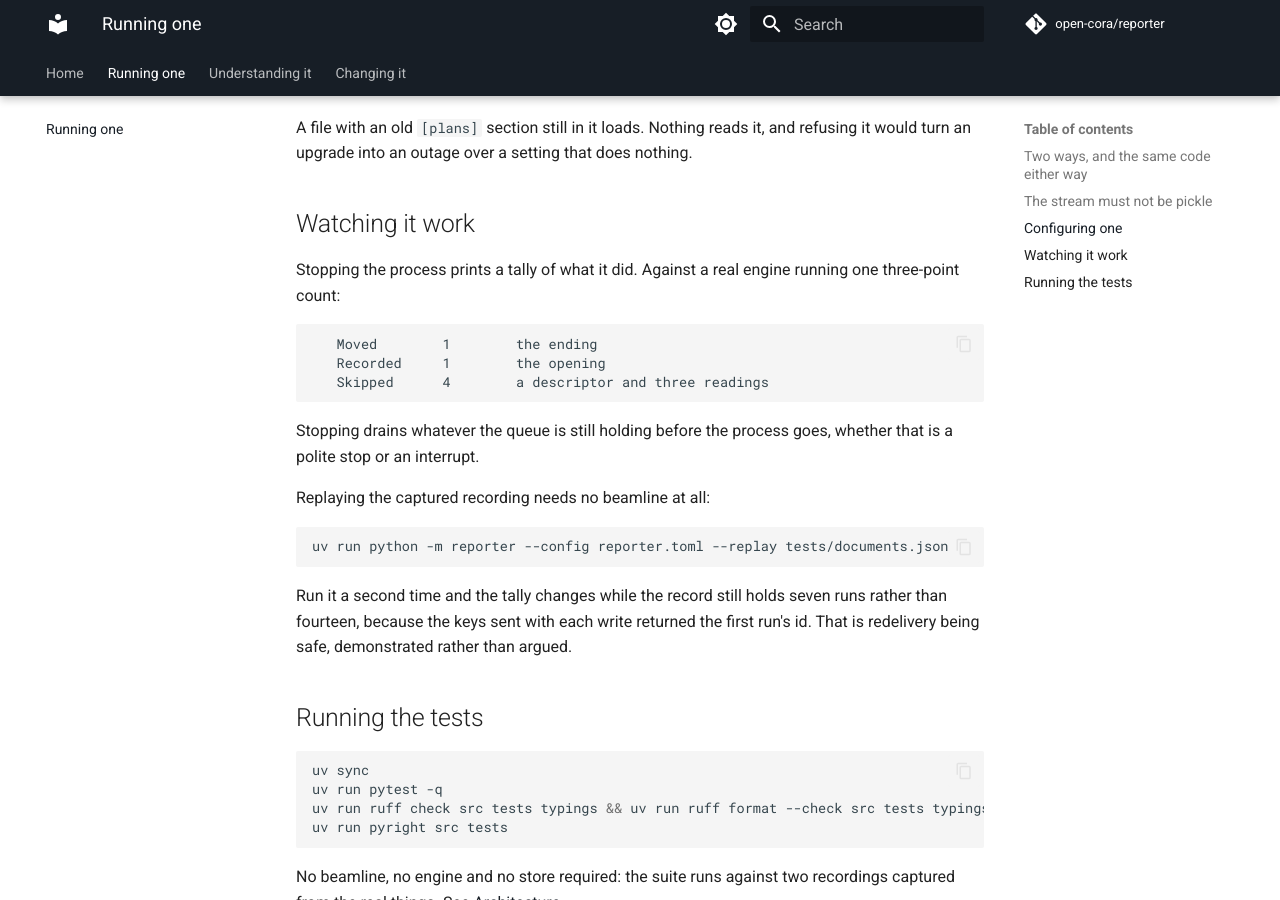
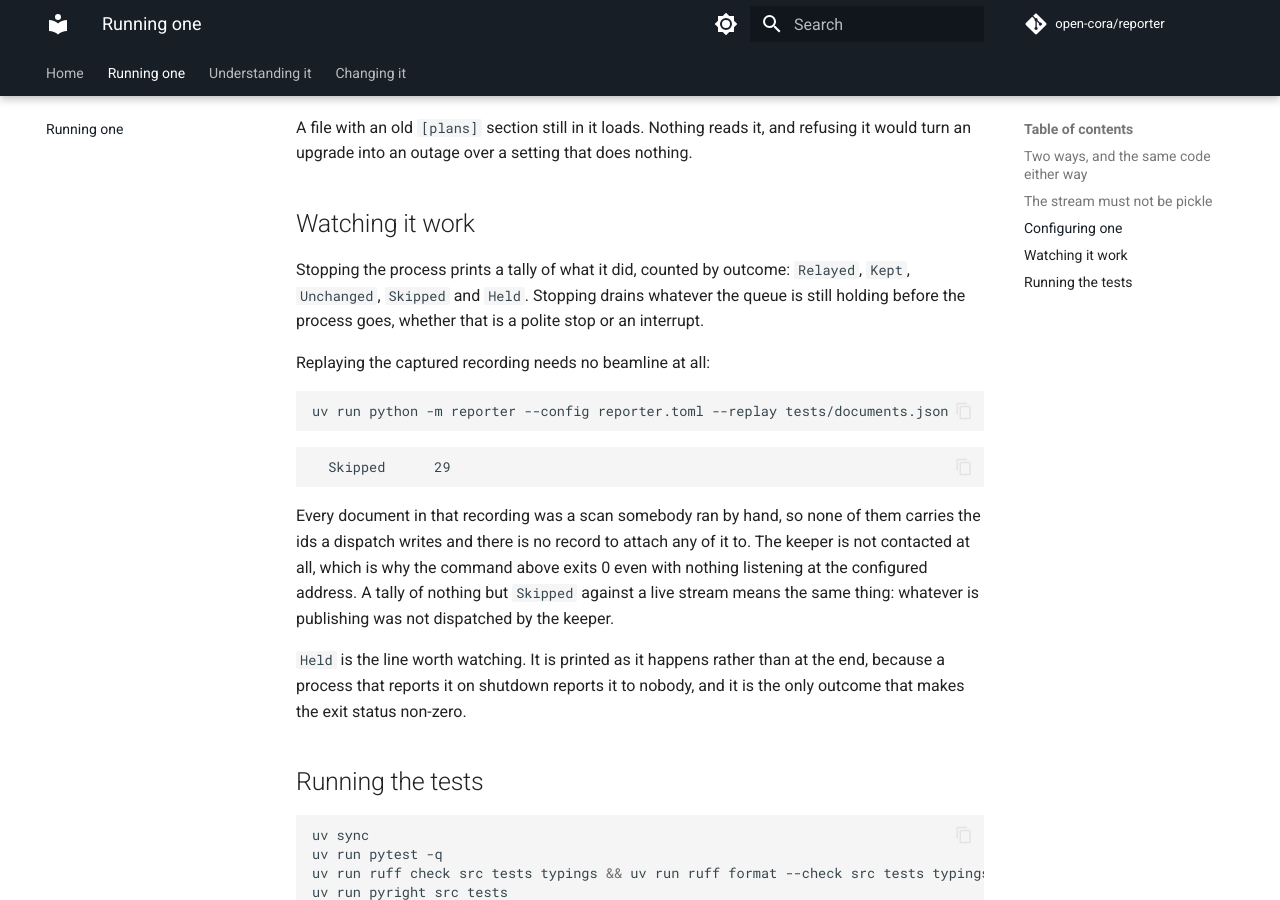
Before and after one commit to open-cora/reporter, an MkDocs documentation site: the page built from docs/running.md, in a window 1280 px wide and 900 px high, scrolled down 2414 px. Built offline with MkDocs 1.6.1 and Material for MkDocs 9.7.7, drawn with Linux system fonts in a browser that asks for light colours; some web fonts are replaced; comment, search, counter and statistics services are not loaded.

Commit message:
docs: nothing describes the runs the record stopped holding
Execution stopped recording runs as records of their own, and prose in
two projects went on describing them. Found while clearing the reporter's
stale outcome names, which turned out to be the smallest part of it.

The reporter's end-to-end section was a transcript of the deleted model.
It tallied Moved and Recorded, neither of which is an outcome; it said
the keeper then holds a Completed run at GET /runs, a route served
nowhere; and it told an operator to put authored operation ids in
reporter.toml, which has held no such setting since the plan map went.

Worse than any of that, its procedure could no longer demonstrate
anything. The scan it runs is a hand-run count with no conductor in front
of it, so no start document carries the keeper's ids and every document
translates to Ignored. Replaying the committed recording prints Skipped
29 and contacts nobody. The old block was a success story for a run that
now records nothing.

So the section is rewritten around what can actually be shown. The replay
is real evidence again and the output pasted is a real run, made against
a base URL with nothing listening to demonstrate that the keeper is never
contacted. The conducted run is stated as undemonstrated, which is what
the What is missing table already said three screens earlier while the
transcript below it claimed otherwise.

In the keeper, two docstrings name the same dead route. The proposal
route contrasts itself with POST /runs, now the step-run route it meant.
The dataset query told a caller holding an engine's reference to resolve
it through GET /runs first, and there is no replacement: no slice is
keyed on that reference, which is deliberate, because whatever dispatched
the work carried both ids into the engine's metadata and the side holding
one holds the other.

Nothing caught any of this. A backticked name inside a Markdown file is
read by no rule in any of the four projects: the docstring rule reads
Python docstrings, the link rule reads links, and the tree's cited-path
rule reads paths. That gap is left open here rather than closed in
passing, because the first run of such a check would be long and red.

Co-Authored-By: Claude Opus 5 (1M context) <noreply@anthropic.com>

````diff
--- a/docs/running.md
+++ b/docs/running.md
@@ -124,17 +124,10 @@ nothing.
 
 ## Watching it work
 
-Stopping the process prints a tally of what it did. Against a real engine
-running one three-point count:
-
-```
-   Moved        1        the ending
-   Recorded     1        the opening
-   Skipped      4        a descriptor and three readings
-```
-
-Stopping drains whatever the queue is still holding before the process goes,
-whether that is a polite stop or an interrupt.
+Stopping the process prints a tally of what it did, counted by outcome:
+`Relayed`, `Kept`, `Unchanged`, `Skipped` and `Held`. Stopping drains
+whatever the queue is still holding before the process goes, whether that is
+a polite stop or an interrupt.
 
 Replaying the captured recording needs no beamline at all:
 
@@ -142,9 +135,20 @@ Replaying the captured recording needs no beamline at all:
 uv run python -m reporter --config reporter.toml --replay tests/documents.json
 ```
 
-Run it a second time and the tally changes while the record still holds seven
-runs rather than fourteen, because the keys sent with each write returned the
-first run's id. That is redelivery being safe, demonstrated rather than argued.
+```
+  Skipped      29
+```
+
+Every document in that recording was a scan somebody ran by hand, so none of
+them carries the ids a dispatch writes and there is no record to attach any
+of it to. The keeper is not contacted at all, which is why the command above
+exits 0 even with nothing listening at the configured address. A tally of
+nothing but `Skipped` against a live stream means the same thing: whatever is
+publishing was not dispatched by the keeper.
+
+`Held` is the line worth watching. It is printed as it happens rather than at
+the end, because a process that reports it on shutdown reports it to nobody,
+and it is the only outcome that makes the exit status non-zero.
 
 ## Running the tests
 
````
Also changed, not shown: README.md (+51 -61 lines).
